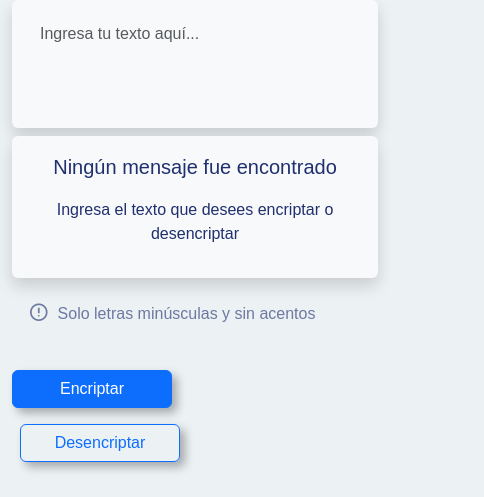
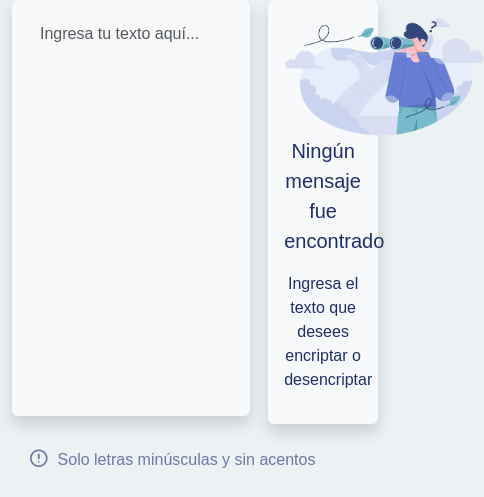
Before and after one commit to KarlaMiranda-J/Challenge1ONE, a plain HTML site: page index.html in a window 390 px wide. Shown: the part 124-621 px from the top of the page, 484 px wide, since content can reach past the window. Drawn offline with nearby package versions, Linux system fonts and the light colour scheme; a web font is replaced by a local one.

Commit message:
Correción JS

```diff
--- a/css/style.css
+++ b/css/style.css
@@ -95,22 +95,3 @@ footer {
     z-index:1000;
     cursor: default;
 }
-
-@media (max-width: 600px){
-    .item1, .item2, .item3, .item4a, .item4b{
-        width: 100%;
-        margin: 0px;
-    }
-    #intxt, #traduccion{
-        height: 5em;
-    }
-    .item4{
-        margin-bottom: 10%;
-    }
-    footer {
-        margin-top: 1em;
-    }
-    #img{
-        display: none;
-    }
-}
--- a/js/script.js
+++ b/js/script.js
@@ -4,7 +4,7 @@ var desbtn = document.getElementById("desbtn");
 var copy = document.getElementById("copy");
 var msg1 = document.getElementById("404");
 var msg2 = document.getElementById("404i");
-var img = document.getElementById("404img");
+var img = document.getElementById("img");
 var trad = document.getElementById("traduccion");
 
 enbtn.onclick = codeB;
```
